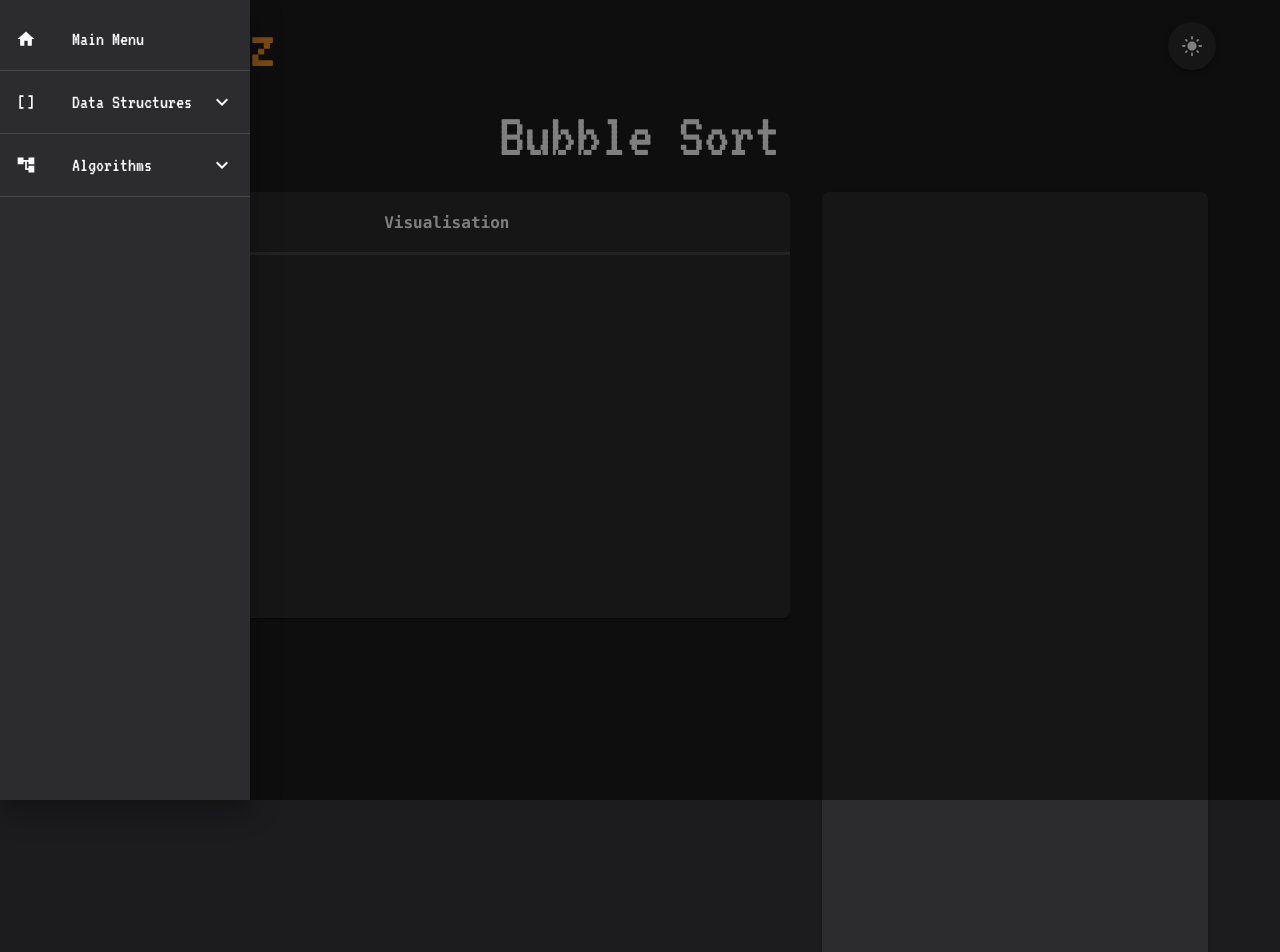
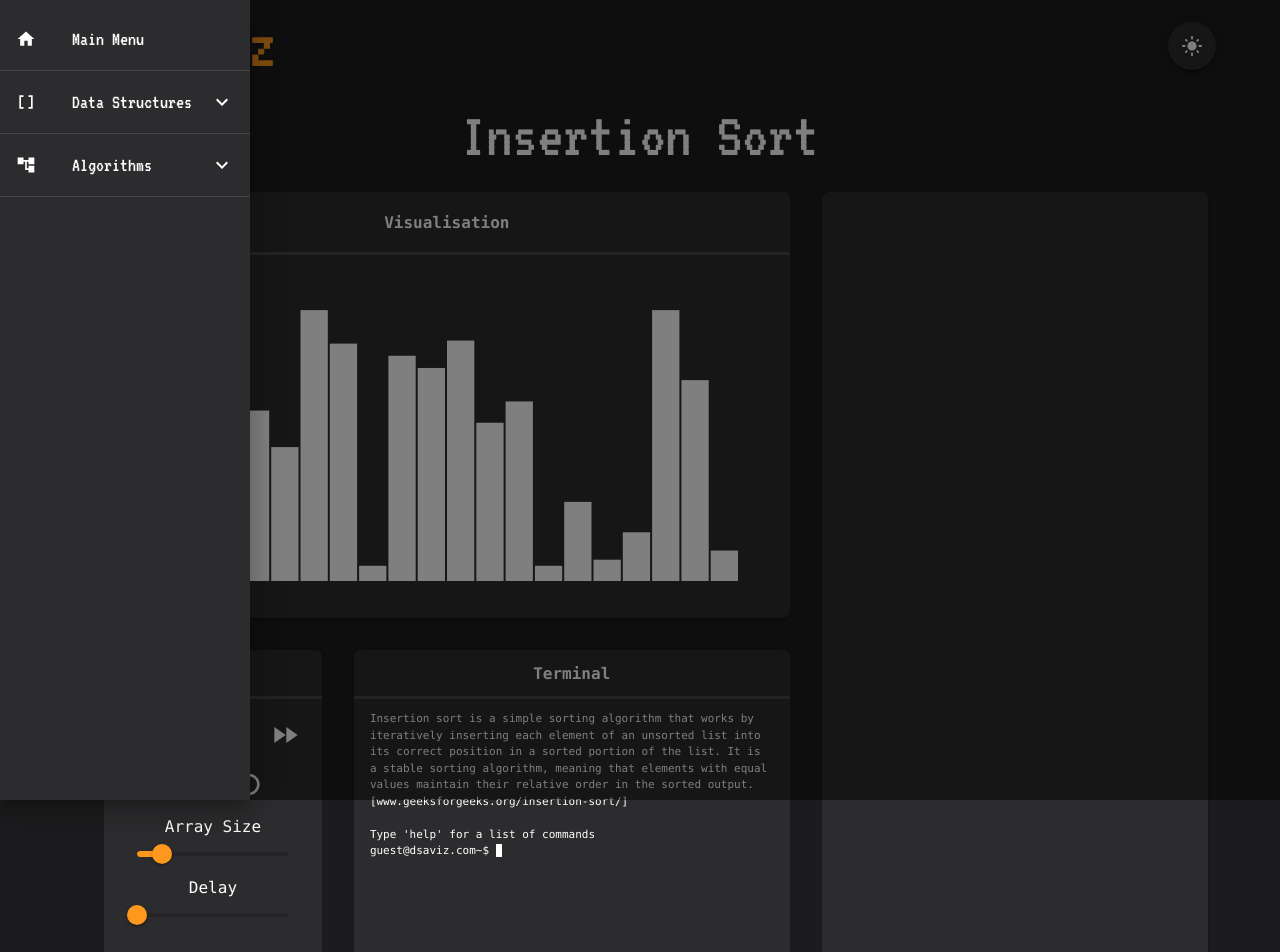
Before and after one commit to lukereed1/dsaviz, a React (Vite) app: page /insertion-sort in a window 1280 px wide. Shown: the top 952 px of the page. Built offline with nearby package versions, Linux system fonts and the light colour scheme.

Commit message:
Started Insertion sort page

```diff
--- a/src/app/components/Terminal/TerminalCommands.ts
+++ b/src/app/components/Terminal/TerminalCommands.ts
@@ -43,7 +43,13 @@ export function getTerminalCommand(
 
 function menuCommands(input: string, navigate: ReturnType<typeof useNavigate>) {
 	const DS = ["array", "queue", "stack", "hash-table", "linked-list"];
-	const ALGO = ["quick-sort", "bubble-sort", "selection-sort", "merge-sort"];
+	const ALGO = [
+		"quick-sort",
+		"bubble-sort",
+		"selection-sort",
+		"insertion-sort",
+		"merge-sort",
+	];
 	if (input.startsWith("cd ")) {
 		const path = input.slice(3).trim();
 
--- a/src/app/layout/Footer.tsx
+++ b/src/app/layout/Footer.tsx
@@ -9,9 +9,7 @@ export default function Footer() {
 				marginBottom={1}
 				marginTop={20}
 				justifyContent={"center"}>
-				<Typography sx={{ fontSize: 16 }}>
-					Built by Luke Reed
-				</Typography>
+				<Typography sx={{ fontSize: 16 }}>Built by Luke</Typography>
 			</Box>
 		</>
 	);
--- a/src/app/router/Routes.tsx
+++ b/src/app/router/Routes.tsx
@@ -8,7 +8,7 @@ import QueuePage from "../../pages/data-structures/queue/QueuePage";
 import LinkedListPage from "../../pages/data-structures/linked-list/LinkedListPage";
 import QuickSortPage from "../../pages/algorithms/quick-sort/QuickSortPage";
 import BubbleSortPage from "../../pages/algorithms/bubble-sort/BubbleSortPage";
-import SelectionSortPage from "../../pages/algorithms/selection-sort/SelectionSort";
+import SelectionSortPage from "../../pages/algorithms/selection-sort/SelectionSortPage";
 import InsertionSortPage from "../../pages/algorithms/insertion-sort/InsertionSort";
 import MergeSortPage from "../../pages/algorithms/merge-sort/MergeSortPage";
 
--- a/src/pages/algorithms/d3/BarGraph.tsx
+++ b/src/pages/algorithms/d3/BarGraph.tsx
@@ -4,7 +4,7 @@ import { useEffect, useRef, useState } from "react";
 
 interface Props {
 	data: number[] | undefined;
-	indexComparison?: [number, number, number?];
+	indexComparison?: [number, number?, number?];
 	sortedIndices?: number[];
 	showValues: boolean;
 }
--- a/src/pages/algorithms/insertion-sort/InsertionSort.tsx
+++ b/src/pages/algorithms/insertion-sort/InsertionSort.tsx
@@ -1,16 +1,104 @@
-import { useState } from "react";
-import { generateRandomArray } from "../../../app/util/util";
+import { useRef, useState } from "react";
 import AlgoPageTemplate from "../AlgoPageTemplate";
+import BarGraph from "../d3/BarGraph";
+import Terminal from "../../../app/components/terminal/TerminalWindow";
+import ControlBox from "../../../app/components/control-box/ControlBox";
+import { delay, generateRandomArray } from "../../../app/util/util";
+import CodeEditor from "../../../app/components/code-editor/CodeEditor";
+import { selectionSortFiles } from "./selectionSortFiles";
 
 export default function InsertionSortPage() {
-	const [data, setData] = useState<number[]>(generateRandomArray(20));
+	const [terminalOutputs, setTerminalOutputs] = useState<string[]>([
+		"Insertion sort is a simple sorting algorithm that works by iteratively inserting each element of an unsorted list into its correct position in a sorted portion of the list. It is a stable sorting algorithm, meaning that elements with equal values maintain their relative order in the sorted output. [www.geeksforgeeks.org/insertion-sort/]\n\nType 'help' for a list of commands",
+	]);
+	const initDataRef = useRef<number[]>(generateRandomArray(20));
+	const [data, setData] = useState<number[]>(initDataRef.current);
+	const [dataSorted, setDataSorted] = useState<boolean>(false);
+	const [showValues, setShowValues] = useState<boolean>(false);
+	const [sortedIndices, setSortedIndices] = useState<number[]>([]);
+	const [indexComparison, setIndexComparison] = useState<
+		[number, number, number?] | undefined
+	>(undefined);
+	const sortingRef = useRef<boolean>(false);
+	const delayTimeRef = useRef<number>(0);
+	const stepResolveRef = useRef<() => void>();
+	const isPlayingRef = useRef<boolean>(false);
+
+	async function handleInsertionSort() {
+		if (!data || dataSorted || sortingRef.current) return;
+		sortingRef.current = true;
+		isPlayingRef.current = true;
+		await insertionSort([...data]);
+		setDataSorted(true);
+		sortingRef.current = true;
+		isPlayingRef.current = true;
+	}
+
+	function stopSorting() {
+		sortingRef.current = false;
+		isPlayingRef.current = false;
+		setDataSorted(false);
+		setIndexComparison(undefined);
+		setSortedIndices([]);
+		stepResolveRef.current = undefined;
+	}
+
+	async function insertionSort(arr: number[]) {}
+
+	function stepThrough() {
+		if (isPlayingRef.current) return;
+		return new Promise<void>((resolve) => {
+			stepResolveRef.current = resolve;
+		});
+	}
+
+	function nextStep() {
+		if (stepResolveRef.current) {
+			stepResolveRef.current();
+		}
+	}
+
+	function displayValues() {
+		setShowValues(!showValues);
+	}
+
+	function printToTerminal(output: string) {
+		setTerminalOutputs((prevArray) => [...prevArray, output]);
+	}
 
 	return (
 		<AlgoPageTemplate
-			header={"Bubble Sort"}
-			visualisation={undefined}
-			controls={undefined}
-			terminal={undefined}
+			header={"Insertion Sort"}
+			visualisation={
+				<BarGraph
+					data={data}
+					indexComparison={indexComparison}
+					sortedIndices={sortedIndices}
+					showValues={showValues}
+				/>
+			}
+			controls={
+				<ControlBox
+					initDataRef={initDataRef}
+					arrayLength={data ? data.length : 4}
+					isPlayingRef={isPlayingRef}
+					sortingRef={sortingRef}
+					delayTimeRef={delayTimeRef}
+					setData={setData}
+					nextStep={nextStep}
+					stopSorting={stopSorting}
+					showValues={displayValues}
+					algo={handleInsertionSort}
+					setSortedIndices={setSortedIndices}
+				/>
+			}
+			terminal={
+				<Terminal
+					terminalOutputs={terminalOutputs}
+					setTerminalOutputs={setTerminalOutputs}
+					header="insertion-sort"
+				/>
+			}
 			codeEditor={undefined}
 		/>
 	);
--- a/src/pages/algorithms/selection-sort/SelectionSort.tsx
+++ b/src/pages/algorithms/selection-sort/SelectionSortPage.tsx
@@ -56,7 +56,9 @@ export default function SelectionSortPage() {
 				await stepThrough();
 				if (arr[j] < arr[minIndex]) {
 					minIndex = j;
-					printToTerminal(`New minimum found at index ${minIndex}`);
+					printToTerminal(
+						`New minimum found at index ${minIndex} (value: ${arr[minIndex]})`
+					);
 				}
 			}
 
```
